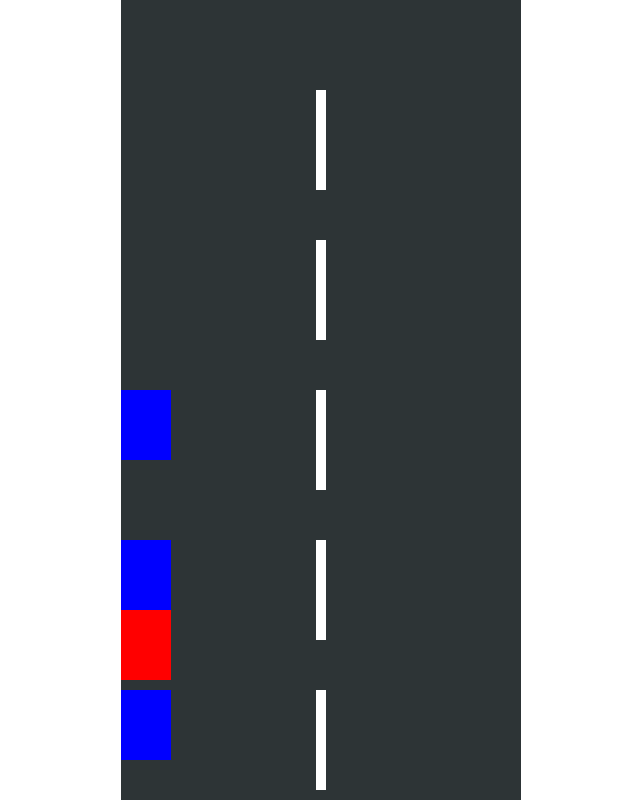
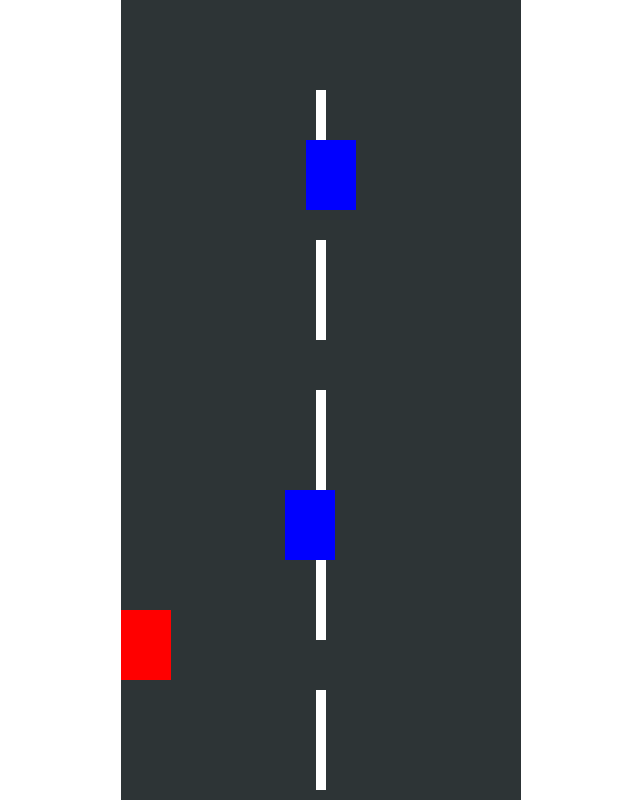
Before and after one commit to AniqJaved/Js-Game, a plain HTML site: page index.html in a window 1280 px wide. Both pictures are taken after a click on the element 640 px from the left and 27 px from the top of the page. Shown: the whole page, without its empty margins (319-959 px from the left). Drawn offline with Linux system fonts and the light colour scheme.

Commit message:
When car collides with enemy car it is giving us the "hit".  At last.........

```diff
--- a/index.html
+++ b/index.html
@@ -31,15 +31,23 @@
         let keys = {ArrowUp : false, ArrowDown:false, ArrowRight: false, ArrowLeft: false };
 
         //Note we are not using the keyup() and keydown() with brackets as it will making it run without pressing the key.
-        document.addEventListener("keydown",keyup);
-        document.addEventListener("keyup",keydown);
+        document.addEventListener("keydown",keydown);
+        document.addEventListener("keyup",keyup);
 
         function keyup(e){
+            keys[e.key] = false;
+        }
+
+        function keydown(e){
             keys[e.key] = true;
         }
 
-        function keydown(e){
-            keys[e.key] = false;
+        function isCollide(a,b){
+            a = a.getBoundingClientRect();
+            b = b.getBoundingClientRect();
+
+            return !((a.bottom < b.top) || (a.top > b.bottom) ||
+                (a.right < b.left) || (a.left > b.right))
         }
 
         // It is usd to animate the movement of the lines on the screen
@@ -55,24 +63,26 @@
 
                 item.y += player.speed;
                 item.style.top = item.y + "px";
-                console.log(item);
             })
         }
 
-        function moveEnemy(){
+        function moveEnemy(car){
             let enemy = document.querySelectorAll('.enemy');
+            enemy.forEach(function(item){
 
-            enemy.forEach(function(item){
-                // This if statement checks that when the lines have reached the end of screen then we should
+                //Checking the collison with the enemy car.
+                if(isCollide(car,item)){
+                    console.log("hit");
+                }
+                // This if statement checks that when the cars have reached the end of screen then we should
                 // start it all over again from the top.
-                if(item.y >= 700){
+                if(item.y >= 750){
                     item.y = -300;
                     item.style.left = Math.floor(Math.random() * 350) + 'px';
                 }
 
                 item.y += player.speed;
                 item.style.top = item.y + "px";
-                console.log(item);
             })
         }
 
@@ -84,7 +94,7 @@
             if(player.start){
 
                 moveLines();
-                moveEnemy();
+                moveEnemy(car);
                 // Adding the movement key functionality. So first we take the top and left offset of the car and then
                 // we will be dynamically changing the top and left offset based on the arrow key pressed. Note that
                 // requestAnimationframe is necessary so that we can move between the fucntion back-forth. Otherwise
@@ -131,10 +141,10 @@
             for(x=0; x<3; x++){
                 let enemyCar = document.createElement('div');
                 enemyCar.setAttribute('class','enemy');
-                enemyCar.y = ((x+1) * 150) * -1;
+                enemyCar.y = ((x+1) * 350) * -1;
                 enemyCar.style.top = enemyCar.y + "px";
                 enemyCar.style.background = 'blue';
-                enemyCar.style.left = Math.floor(Math.random() * 350);
+                enemyCar.style.left = Math.floor(Math.random() * 350) + "px";
                 gameArea.appendChild(enemyCar);
             }
         }
```
